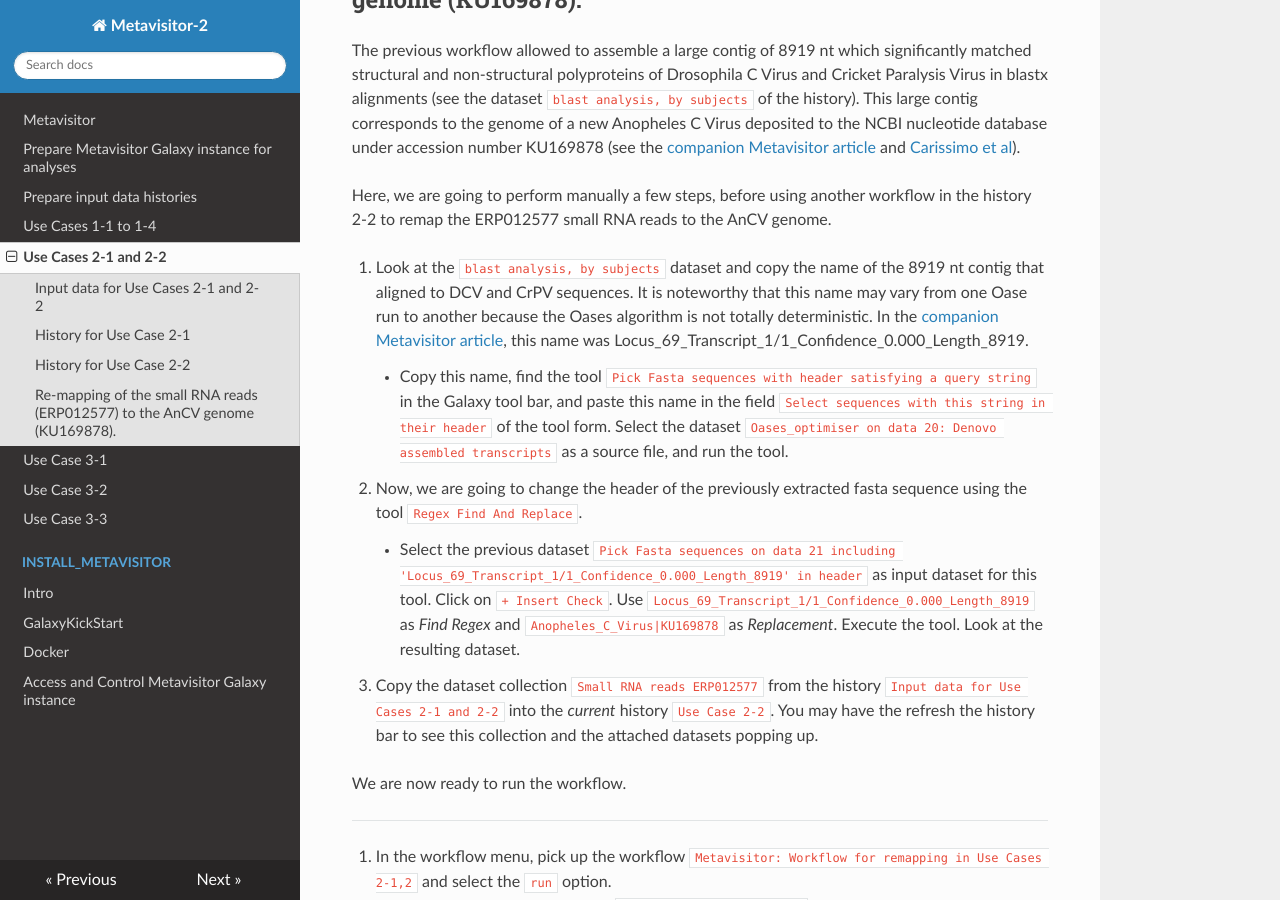
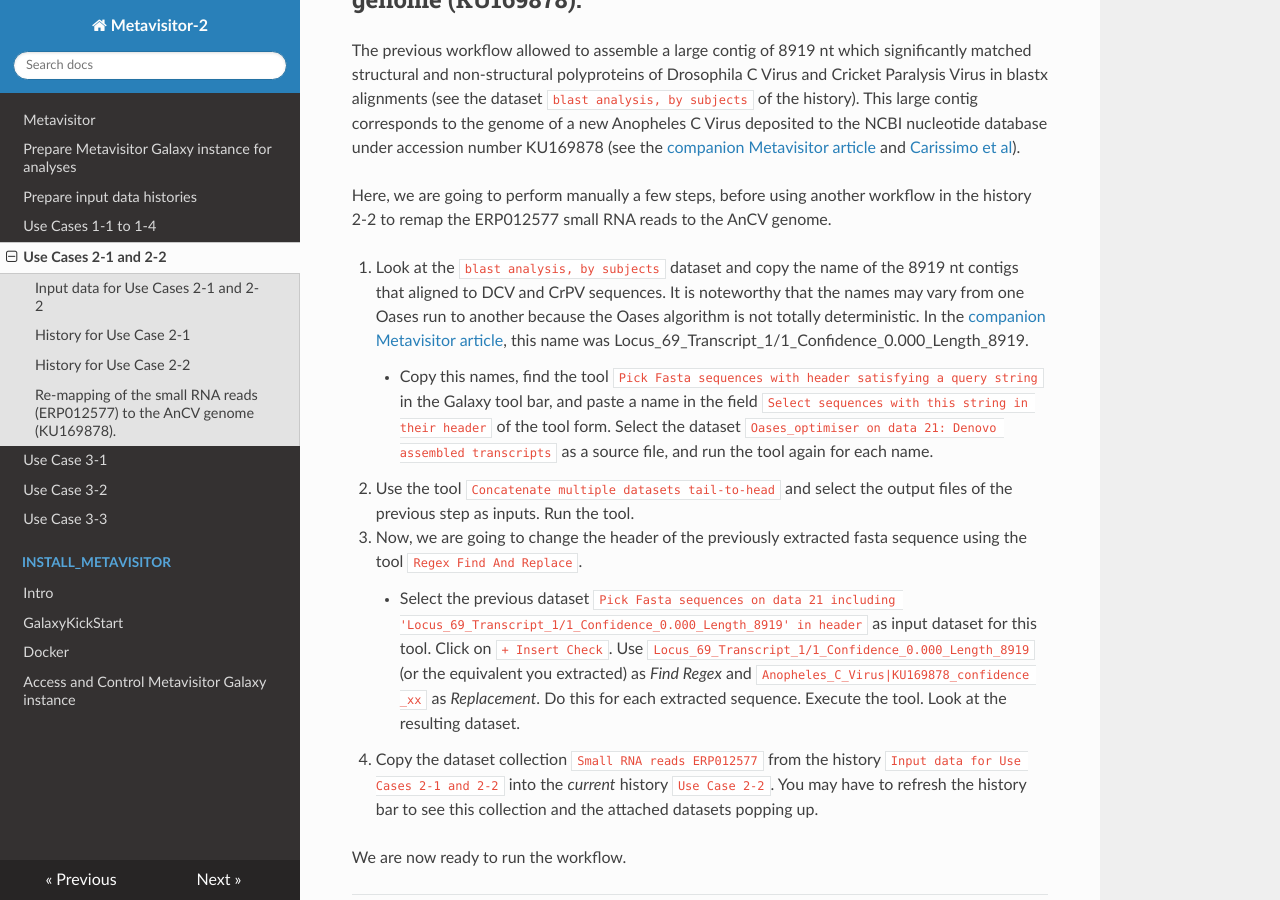
Before and after one commit to ARTbio/metavisitor, an MkDocs documentation site: the page built from docs/use_case_2.md, in a window 1280 px wide and 900 px high, scrolled down 2310 px. Built offline with MkDocs 1.6.1, drawn with Linux system fonts in a browser that asks for light colours; nearby versions of some CDN libraries; old or Windows-style settings are respelled for this version of MkDocs.

Commit message:
Update use case 2 remapping

```diff
--- a/docs/use_case_2.md
+++ b/docs/use_case_2.md
@@ -57,12 +57,13 @@
 
 Here, we are going to perform manually a few steps, before using another workflow in the history 2-2 to remap the ERP012577 small RNA reads to the AnCV genome.
 
-1. Look at the `blast analysis, by subjects` dataset and copy the name of the 8919 nt contig that aligned to DCV and CrPV sequences. It is noteworthy that this name may vary from one Oase run to another because the Oases algorithm is not totally deterministic. In the [companion Metavisitor article](http://dx.doi.org/10.1101/048983), this name was Locus_69_Transcript_1/1_Confidence_0.000_Length_8919.
-    - Copy this name, find the tool `Pick Fasta sequences with header satisfying a query string` in the Galaxy tool bar, and paste this name in the field `Select sequences with this string in their header` of the tool form. Select the dataset `Oases_optimiser on data 20: Denovo assembled transcripts` as a source file, and run the tool.
-2. Now, we are going to change the header of the previously extracted fasta sequence using the tool `Regex Find And Replace`.
-    - Select the previous dataset `Pick Fasta sequences on data 21 including 'Locus_69_Transcript_1/1_Confidence_0.000_Length_8919' in header` as input dataset for this tool. Click on `+ Insert Check`. Use `Locus_69_Transcript_1/1_Confidence_0.000_Length_8919` as *Find Regex* and `Anopheles_C_Virus|KU169878` as *Replacement*. Execute the tool. Look at the resulting dataset.
+1. Look at the `blast analysis, by subjects` dataset and copy the name of the 8919 nt contigs that aligned to DCV and CrPV sequences. It is noteworthy that the names may vary from one Oases run to another because the Oases algorithm is not totally deterministic. In the [companion Metavisitor article](http://dx.doi.org/10.1101/048983), this name was Locus_69_Transcript_1/1_Confidence_0.000_Length_8919.
+    - Copy this names, find the tool `Pick Fasta sequences with header satisfying a query string` in the Galaxy tool bar, and paste a name in the field `Select sequences with this string in their header` of the tool form. Select the dataset `Oases_optimiser on data 21: Denovo assembled transcripts` as a source file, and run the tool again for each name.
+2. Use the tool `Concatenate multiple datasets tail-to-head` and select the output files of the previous step as inputs. Run the tool.
+3. Now, we are going to change the header of the previously extracted fasta sequence using the tool `Regex Find And Replace`.
+    - Select the previous dataset `Pick Fasta sequences on data 21 including 'Locus_69_Transcript_1/1_Confidence_0.000_Length_8919' in header` as input dataset for this tool. Click on `+ Insert Check`. Use `Locus_69_Transcript_1/1_Confidence_0.000_Length_8919` (or the equivalent you extracted) as *Find Regex* and `Anopheles_C_Virus|KU169878_confidence _xx` as *Replacement*. Do this for each extracted sequence. Execute the tool. Look at the resulting dataset.
 
-3. Copy the dataset collection `Small RNA reads ERP012577` from the history `Input data for Use Cases 2-1 and 2-2` into the *current* history `Use Case 2-2`. You may have the refresh the history bar to see this collection and the attached datasets popping up.
+4. Copy the dataset collection `Small RNA reads ERP012577` from the history `Input data for Use Cases 2-1 and 2-2` into the *current* history `Use Case 2-2`. You may have to refresh the history bar to see this collection and the attached datasets popping up.
 
 We are now ready to run the workflow.
 
```
